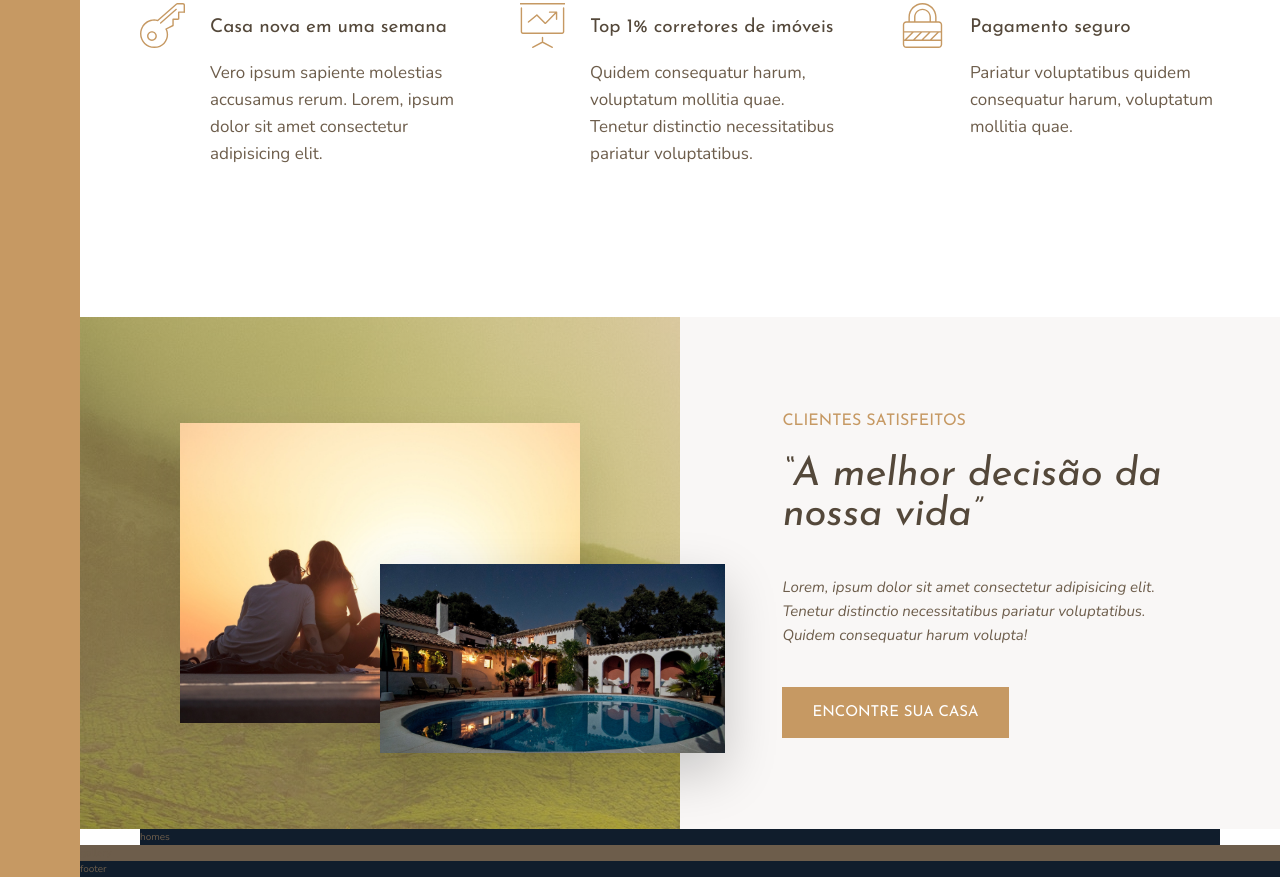
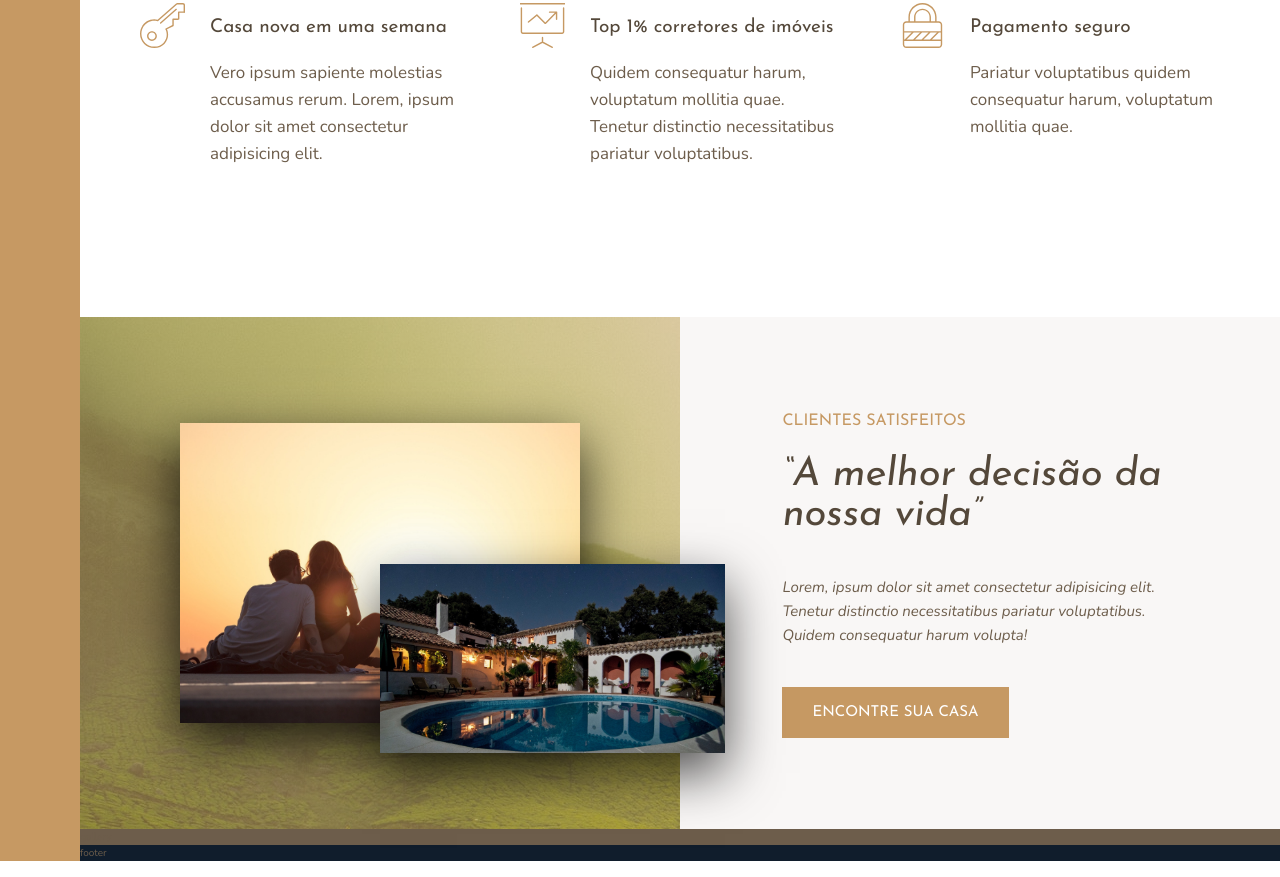
Before and after one commit to matheussss1/Nexter-Front-End, a website: page index.html in a window 1280 px wide. Shown: the part 991-1868 px from the top of the page. Drawn offline with nearby package versions, Linux system fonts and the light colour scheme.

Commit message:
story done

```diff
--- a/index.html
+++ b/index.html
@@ -91,7 +91,7 @@
         </div>
 
         <section class="homes">
-            homes
+
         </section>
         <section class="gallery">
             gallery
--- a/sass/_story.scss
+++ b/sass/_story.scss
@@ -14,7 +14,7 @@
         width: 100%;
         grid-column: 2 / 6;
         grid-row: 2 / 6;
-        box-shadow: 0 2rem 5rem rgba(0,0,0,.1);
+        box-shadow: 0 2rem 5rem rgba(0,0,0,.8);
     }
     &__img--2{
         width: 115%;
@@ -22,7 +22,7 @@
         grid-column: 4 / -1;
         grid-row:  4/ 6;
         z-index: 20;
-        box-shadow: 0 2rem 5rem rgba(0,0,0,.2);
+        box-shadow: 0 2rem 5rem rgba(0,0,0,.7);
     }
 
     &__content{
```
Also changed, not shown: css/style.css.
